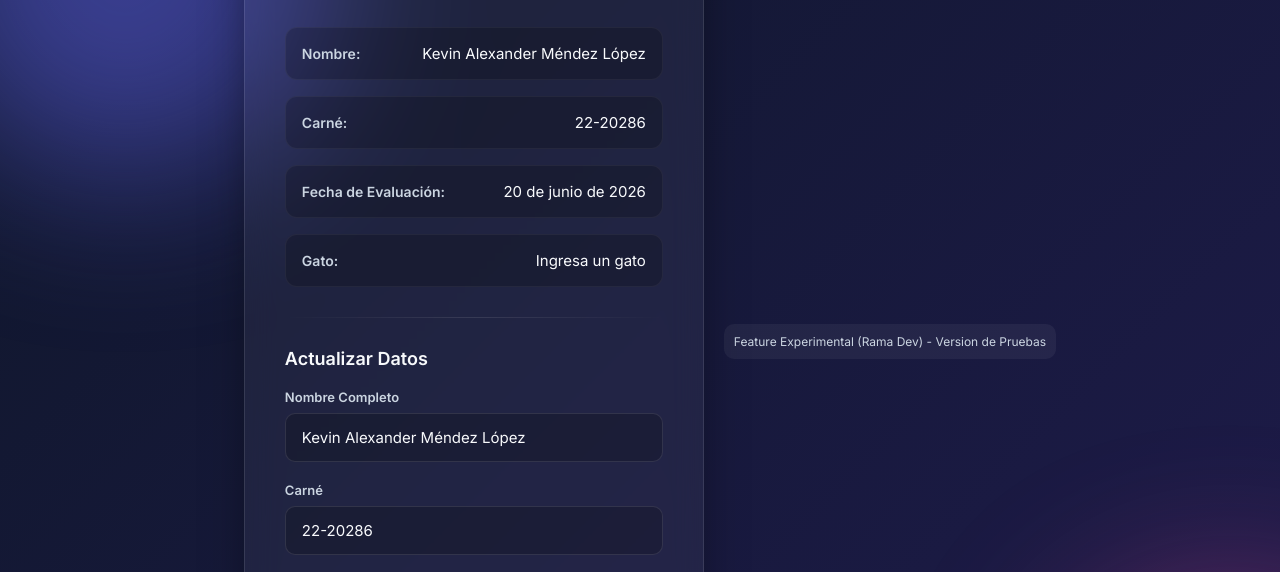
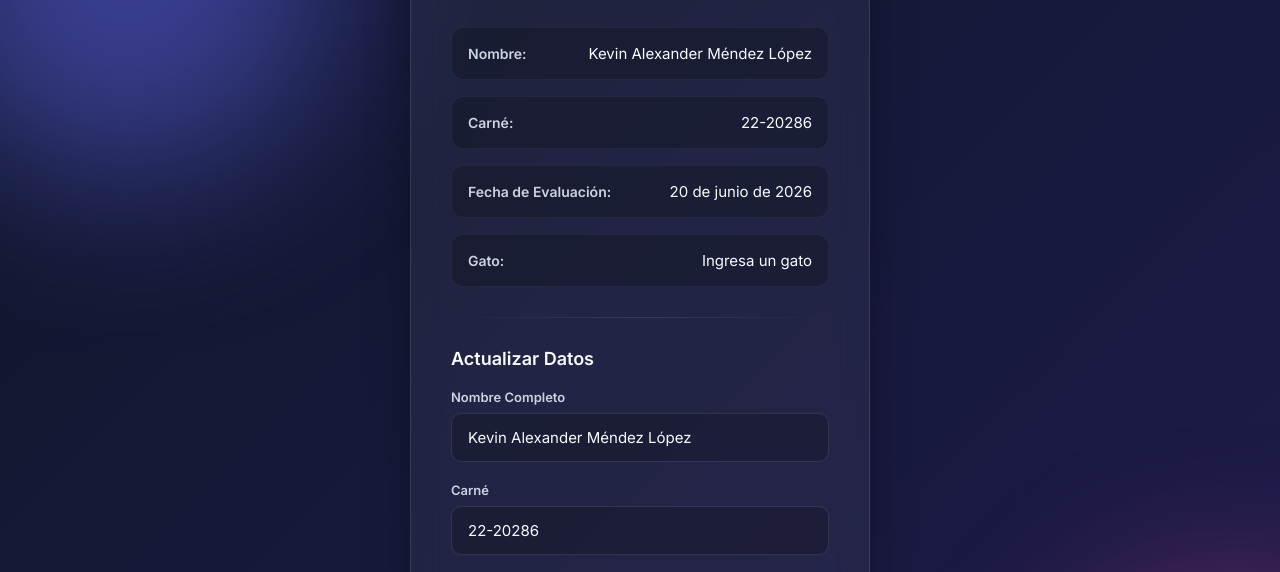
Before and after one commit to KevinML12/web-evaluacion, a website: page index.html in a window 1280 px wide. Shown: the part 158-730 px from the top of the page. Drawn offline with Linux system fonts and the light colour scheme.

Commit message:
style: remover footer experimental

```diff
--- a/index.html
+++ b/index.html
@@ -70,9 +70,7 @@
         </div>
     </div>
 
-    <footer style="text-align: center; margin-top: 20px; color: var(--text-muted); font-size: 12px; padding: 10px; background: var(--glass-bg); border-radius: 10px;">
-        <p>Feature Experimental (Rama Dev) - Version de Pruebas</p>
-    </footer>
+
 
     <script src="script.js"></script>
 </body>
```
